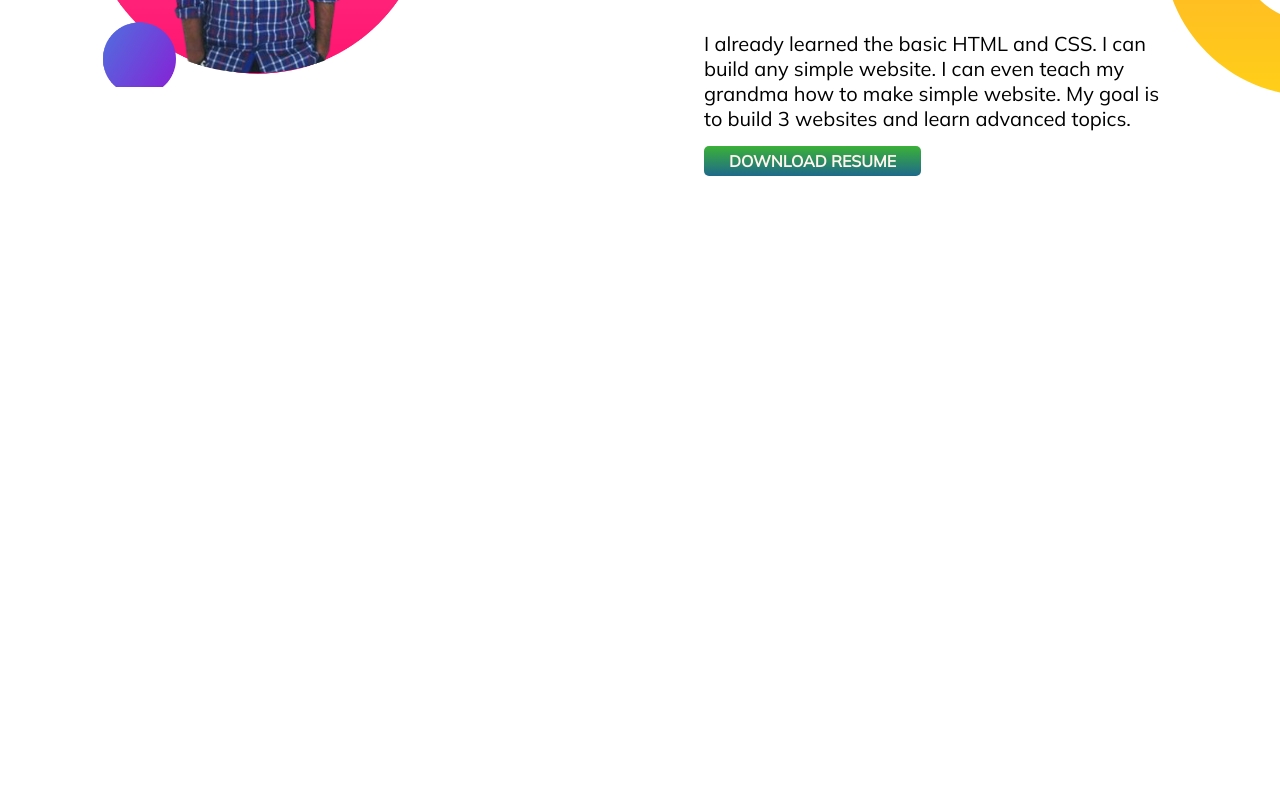
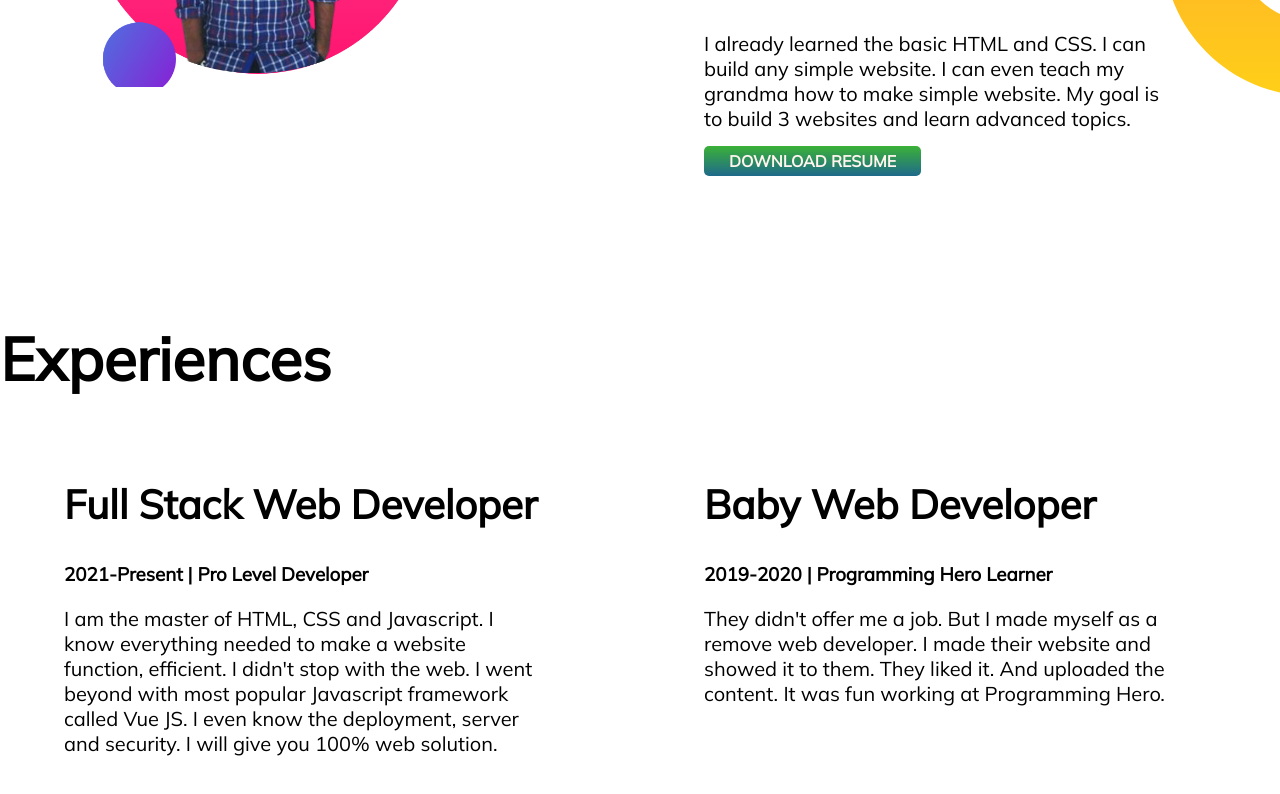
Before and after one commit to mahir077/baby-developer-portfolio, a plain HTML site: page index.html in a window 1280 px wide. Shown: the part 969-1763 px from the top of the page. Before the commit the page ends 1290 px from the top, so only its background shows below. Drawn offline with Linux system fonts and the light colour scheme.

Commit message:
expereince

```diff
--- a/index.html
+++ b/index.html
@@ -13,7 +13,7 @@
 </head>
 
 <body>
-    <section class="top-banner">
+    <section class="top-banner flexible-container">
         <div class="half-width">
             <h1>Welcome to</h1>
             <h2><span class="ishu">Mahir Sadman</span> World</h2>
@@ -31,7 +31,7 @@
             <img src="images/my-bg.png" alt="">
         </div>
     </section>
-    <section class="dream-big">
+    <section class="dream-big flexible-container">
         <div class="half-width">
             <img src="images/potu.png" alt="">
         </div>
@@ -49,6 +49,34 @@
     </section>
     <div>
     </div>
+    <section class="experience">
+        <h1>Experiences</h1>
+        <div class="flexible-container">
+            <div class="half-width">
+                <h2>Full Stack Web Developer</h2>
+                <h3>2021-Present | Pro Level Developer</h3>
+                <p>I am the master of HTML, CSS and Javascript. I know everything needed to make a website function,
+                    efficient. I didn't stop with the web. I went beyond with most popular Javascript framework called
+                    Vue
+                    JS. I even know the deployment, server and security. I will give you 100% web solution.
+                </p>
+
+
+            </div>
+            <div class="half-width">
+                <h2>Baby Web Developer</h2>
+                <h3>2019-2020 | Programming Hero Learner</h3>
+                <p>They didn't offer me a job. But I made myself as a remove web developer. I made their website and
+                    showed
+                    it to them. They liked it. And uploaded the content. It was fun working at Programming Hero.
+                </p>
+
+            </div>
+
+        </div>
+
+
+    </section>
 
 </body>
 
--- a/style.css
+++ b/style.css
@@ -14,8 +14,8 @@ h2 { font-size: 40px;
 p {font-size: 20px;
 
 }
-section{ display: flex;
-         margin-bottom: 150px;
+.flexible-container{ display: flex;
+                     margin-bottom: 150px;
 
 }
 .half-width { width:50%;
```
